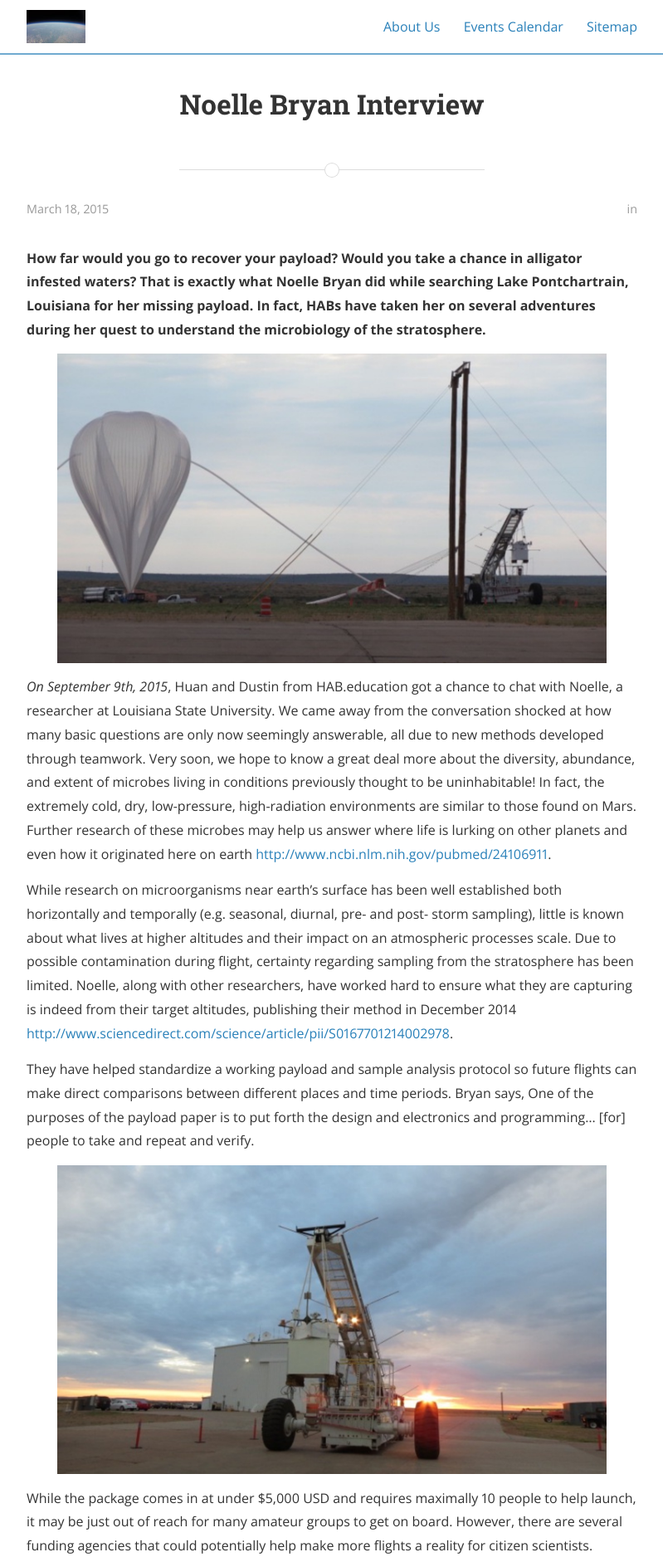
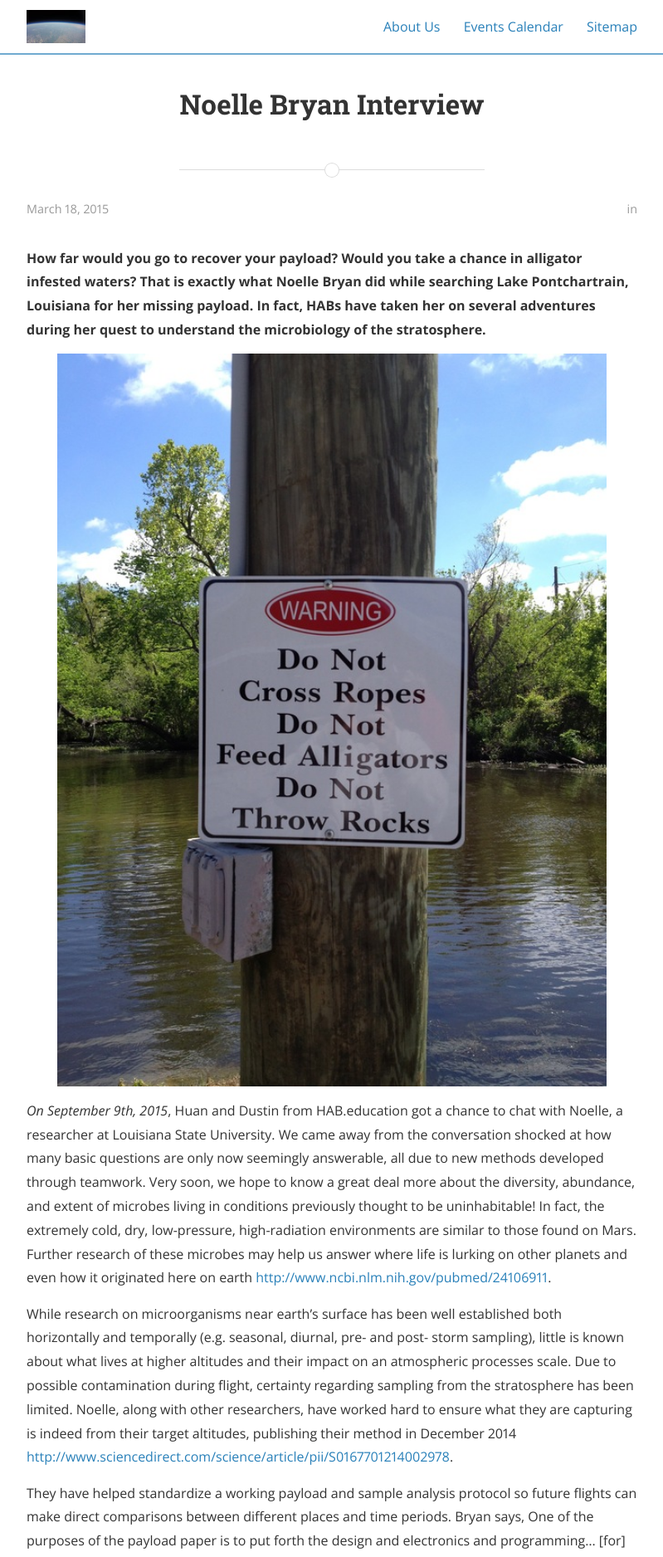
Before and after one commit to habeducation/habeducation.github.io, a Jekyll site: the page built from _posts/2015-10-29-noelle-bryan-interview.markdown, in a window 1280 px wide. Shown: the top 1876 px of the page at 83% size, without its empty margins (240-1039 px from the left). Built offline with Jekyll 4.4.1, drawn with Linux system fonts in a browser that asks for light colours; nearby versions of some CDN libraries; comment, search, counter and statistics services are not loaded; a style sheet for code colours, icons or effects is not loaded.

Commit message:
Fixed images

```diff
--- a/_posts/2015-10-29-noelle-bryan-interview.markdown
+++ b/_posts/2015-10-29-noelle-bryan-interview.markdown
@@ -8,7 +8,7 @@ tags:	Interviews
 
 **How far would you go to recover your payload? Would you take a chance in alligator infested waters? That is exactly what Noelle Bryan did while searching Lake Pontchartrain, Louisiana for her missing payload. In fact, HABs have taken her on several adventures during her quest to understand the microbiology of the stratosphere.**
 
-![Image courtersy of Noelle Bryan](/images/noelle/IMG_2599r.jpg)
+![Alligators - Do not cross](/images/noelle/IMG_0443r.jpg)
 
 _On September 9th, 2015_, Huan and Dustin from HAB.education got a chance to chat with Noelle, a researcher at Louisiana State University. We came away from the conversation shocked at how many basic questions are only now seemingly answerable, all due to new methods developed through teamwork. Very soon, we hope to know a great deal more about the diversity, abundance, and extent of microbes living in conditions previously thought to be uninhabitable! In fact, the extremely cold, dry, low-pressure, high-radiation environments are similar to those found on Mars. Further research of these microbes may help us answer where life is lurking on other planets and even how it originated here on earth <http://www.ncbi.nlm.nih.gov/pubmed/24106911>.
 
@@ -22,7 +22,7 @@ While the package comes in at under $5,000 USD and requires maximally 10 people
 
 Critical to their achievement was the collaboration between people from traditionally disparate fields. Expertise in physics, astronomy, environmental microbiology, engineering, statistics, and paleoclimatology was needed to ensure the collection of meaningful data. Yet, with all this help, they faced some of the same problems all HAB enthusiasts share. Landing and recovery has resulted in some particularly funny stories. In addition to when Noelle searched Lake Pontchartrain with the aid of alligator farmers, on another flight, she waited 8 hours in a pine lumber forest before getting clearance to cut down a tree. First, the owners had to be contacted in Japan! With about 20 flights, Noelle and her team have managed to land in everything from rice paddies to cow patties. But despite these unusual landings, they have recovered all their payloads except for one. That one now belongs to the alligators.
 
-![Alligators - Do not cross](/images/noelle/IMG_0443r.jpg)
+![Image courtersy of Noelle Bryan](/images/noelle/IMG_2599r.jpg)
 
 With all of your crazy landings, do you have any plan to add features to steer out of trouble? Asked Huan. Think quadcopter.
 
```
